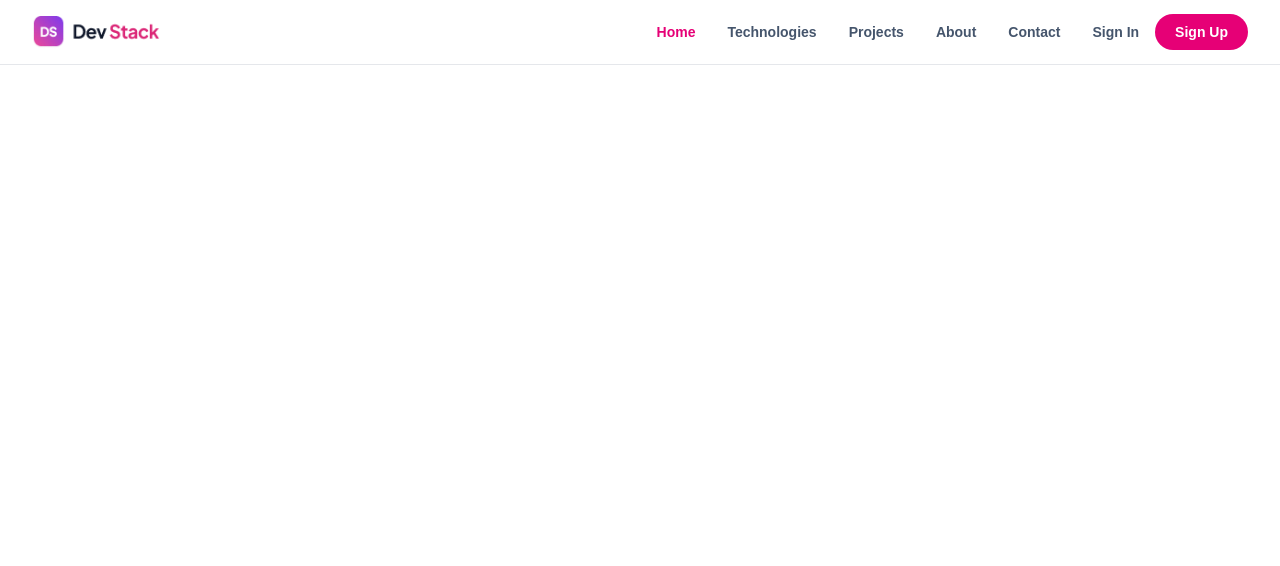
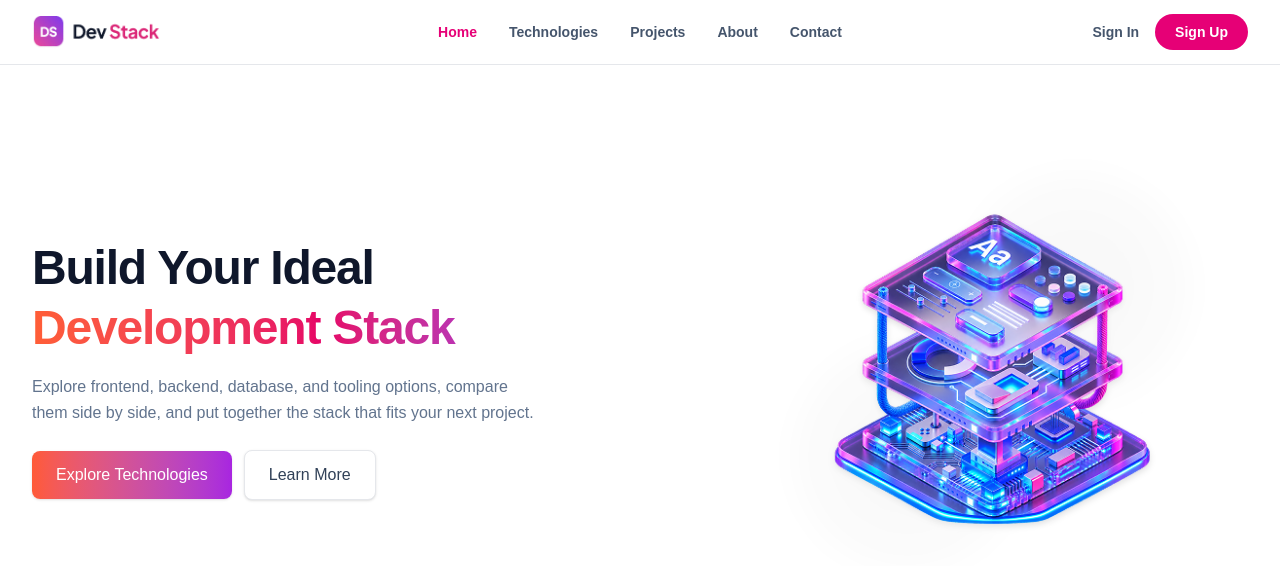
Before and after one commit to fahimrahat58/assignment-5, a React (Vite) app: page / in a window 1280 px wide. Shown: the top 566 px of the page. Built offline with nearby package versions, Linux system fonts and the light colour scheme.

Commit message:
added hero section

```diff
--- a/src/App.tsx
+++ b/src/App.tsx
@@ -1,14 +1,13 @@
+import Banner from "./Component/Banner";
 import Navbar from "./Component/Navbar";
 
-
-
-
-function App(){
-    return(
-        <>
-        <Navbar />
-        </>
-    )
+function App() {
+  return (
+    <>
+      <Navbar />
+      <Banner />
+    </>
+  );
 }
 
 export default App;
--- a/src/Banner.tsx
+++ /dev/null
@@ -1,22 +0,0 @@
-import Banner2 from '../src/assets/banner-stack.png'
-
-
-function Banner() {
-      return (
-    <section>
-      <h1>Build Your Ideal</h1>
-      <h1>Development Stack</h1>
-      <h4>
-        Explore frontend, backend, database, and tooling options, compare them
-        side by side, and put together the stack that fits your next project.
-      </h4>
-      <button>Explore Technologies</button>
-      <button>Learn More</button>
-      <div>
-        <img src={Banner2} alt="bannerimage" />
-      </div>
-    </section>
-  );
-}
-
-export default Banner;
--- /dev/null
+++ b/src/Component/Banner.tsx
@@ -0,0 +1,44 @@
+import Banner2 from "../assets/banner-stack.png";
+
+function Banner() {
+  return (
+    <section className="max-w-7xl mx-auto px-4 sm:px-6 lg:px-8 py-8 sm:py-12">
+      <div className="flex flex-col-reverse lg:flex-row items-center justify-between gap-8 lg:gap-12">
+        <div className="w-full lg:w-1/2 text-center lg:text-left">
+          <h1 className="text-3xl sm:text-4xl lg:text-5xl font-extrabold text-slate-900 leading-tight tracking-tight">
+            <div>Build Your Ideal</div>
+            <div className="bg-linear-to-r from-[#FF5E36] via-[#E60067] to-[#8F00FF] bg-clip-text text-transparent">
+              Development Stack
+            </div>
+          </h1>
+
+          <p className="mt-4 text-slate-500 text-sm sm:text-base leading-relaxed max-w-lg mx-auto lg:mx-0 font-normal">
+            Explore frontend, backend, database, and tooling options, compare
+            them side by side, and put together the stack that fits your next
+            project.
+          </p>
+
+          <div className="mt-6 flex flex-col sm:flex-row items-center justify-center lg:justify-start gap-3">
+            <button className="w-full sm:w-auto bg-linear-to-r from-[#FF5A36] to-[#A825E0] hover:opacity-90 text-white font-medium px-5 py-2.5 sm:px-6 sm:py-3 rounded-lg transition duration-200 shadow-sm text-sm sm:text-base">
+              Explore Technologies
+            </button>
+
+            <button className="w-full sm:w-auto bg-white border border-gray-200 hover:bg-gray-50 text-slate-700 font-medium px-5 py-2.5 sm:px-6 sm:py-3 rounded-lg transition duration-200 text-sm sm:text-base shadow-sm">
+              Learn More
+            </button>
+          </div>
+        </div>
+
+        <div className="w-full lg:w-1/2 flex justify-center lg:justify-end">
+          <img
+            src={Banner2}
+            alt="bannerimage"
+            className="w-full max-w-70 sm:max-w-sm lg:max-w-lg h-auto object-contain drop-shadow-md"
+          />
+        </div>
+      </div>
+    </section>
+  );
+}
+
+export default Banner;
--- a/src/Component/Navbar.tsx
+++ b/src/Component/Navbar.tsx
@@ -7,7 +7,7 @@ function Navbar() {
   return (
     <nav className="w-full border-b border-gray-200 bg-white">
       <div className="relative mx-auto flex h-16 max-w-7xl items-center px-4 sm:px-6 md:px-8">
-        {/* Mobile Hamburger */}
+
         <button
           onClick={() => setIsOpen(!isOpen)}
           className="text-2xl text-slate-700 md:hidden"
@@ -15,12 +15,15 @@ function Navbar() {
           ☰
         </button>
 
-        {/* Logo */}
         <div className="absolute left-1/2 -translate-x-[55%] md:static md:translate-x-0">
-          <img src={logo} alt="Dev Stack" className="w-28 sm:w-32" />
+          <img
+            src={logo}
+            alt="Dev Stack"
+            className="w-28 sm:w-32"
+          />
         </div>
 
-        <ul className="ml-auto hidden items-center gap-8 text-sm font-semibold text-slate-600 md:flex">
+        <ul className="absolute left-1/2 hidden -translate-x-1/2 items-center gap-6 text-sm font-semibold text-slate-600 md:flex lg:gap-8">
           <li>
             <a href="#" className="text-pink-600">
               Home
@@ -28,31 +31,31 @@ function Navbar() {
           </li>
 
           <li>
-            <a href="#" className="transition hover:text-pink-600">
+            <a href="#" className="hover:text-pink-600">
               Technologies
             </a>
           </li>
 
           <li>
-            <a href="#" className="transition hover:text-pink-600">
+            <a href="#" className="hover:text-pink-600">
               Projects
             </a>
           </li>
 
           <li>
-            <a href="#" className="transition hover:text-pink-600">
+            <a href="#" className="hover:text-pink-600">
               About
             </a>
           </li>
 
           <li>
-            <a href="#" className="transition hover:text-pink-600">
+            <a href="#" className="hover:text-pink-600">
               Contact
             </a>
           </li>
         </ul>
 
-        <div className="ml-auto flex items-center gap-2 sm:gap-4 md:ml-8">
+        <div className="ml-auto flex items-center gap-2 sm:gap-4">
           <button className="text-xs font-semibold text-slate-600 transition hover:text-pink-600 sm:text-sm">
             Sign In
           </button>
@@ -64,7 +67,7 @@ function Navbar() {
       </div>
 
       {isOpen && (
-        <div className="border-t border-gray-100 px-5 py-4 md:hidden">
+        <div className="border-t border-gray-200 bg-white px-5 py-4 md:hidden">
           <ul className="flex flex-col gap-4 text-sm font-semibold text-slate-600">
             <li>
               <a href="#" className="text-pink-600">
@@ -73,25 +76,25 @@ function Navbar() {
             </li>
 
             <li>
-              <a href="#" className="transition hover:text-pink-600">
+              <a href="#" className="hover:text-pink-600">
                 Technologies
               </a>
             </li>
 
             <li>
-              <a href="#" className="transition hover:text-pink-600">
+              <a href="#" className="hover:text-pink-600">
                 Projects
               </a>
             </li>
 
             <li>
-              <a href="#" className="transition hover:text-pink-600">
+              <a href="#" className="hover:text-pink-600">
                 About
               </a>
             </li>
 
             <li>
-              <a href="#" className="transition hover:text-pink-600">
+              <a href="#" className="hover:text-pink-600">
                 Contact
               </a>
             </li>
```
